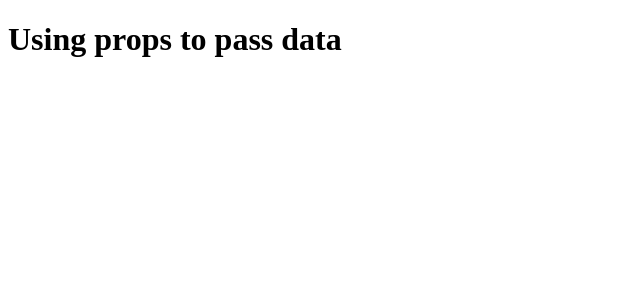
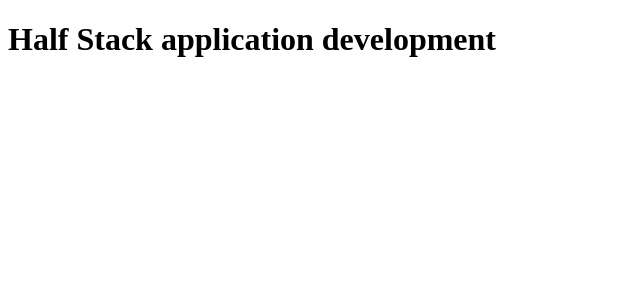
Before and after one commit to MarkusSchool/fullstackopen, a React (Vite) app in the folder osa2/kurssitiedot/: page / in a window 1280 px wide. Shown: the top 300 px of the page, without its empty margins (0-640 px from the left). Built offline with nearby package versions, Linux system fonts and the light colour scheme.

Commit message:
created Header

```diff
--- a/osa2/kurssitiedot/src/Course.jsx
+++ b/osa2/kurssitiedot/src/Course.jsx
@@ -1,10 +1,14 @@
+const Header = ({coursename}) => {
+    return (
+        <h1>{coursename}</h1>
+    )
+}
+
 const Course = ({ course }) => {
-    console.log(course.parts[1])
+    console.log(course.name)
     return (
         <div>
-            <h1>
-                {course.parts[1].name}
-            </h1>
+            <Header coursename={course.name}/>
         </div>
     )
 }
```
